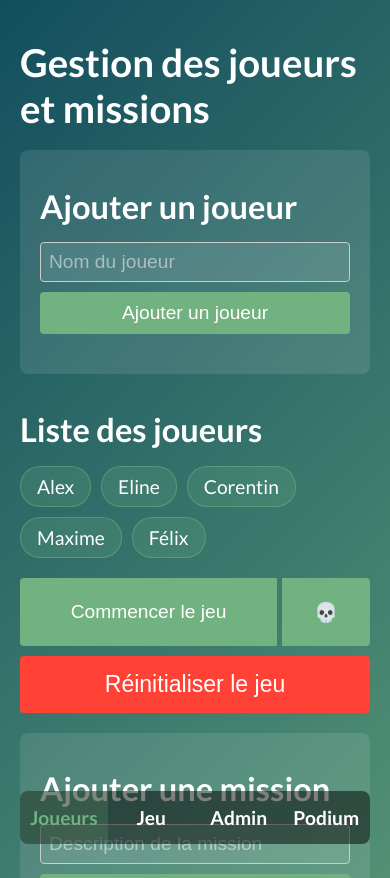
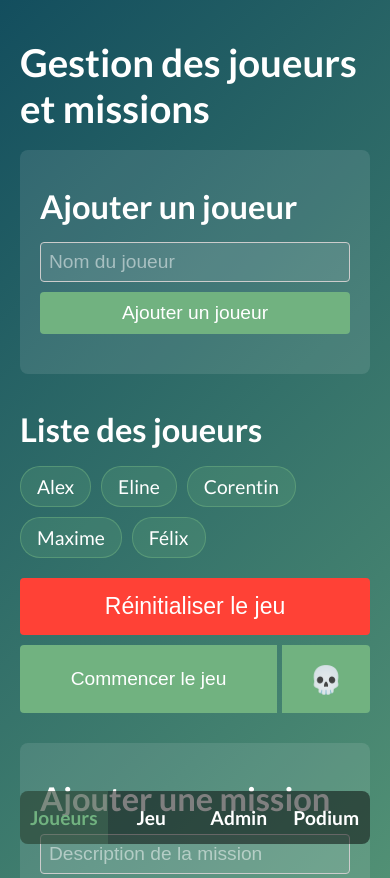
Before and after one commit to AlexandreGaultier/killer-game, a Vue app: page / in a window 390 px wide. Shown: the top 878 px of the page. Built offline with nearby package versions, Linux system fonts and the light colour scheme.

Commit message:
little fix on SetupView

```diff
--- a/src/views/SetupView.vue
+++ b/src/views/SetupView.vue
@@ -7,6 +7,7 @@
     </div>
     <PlayerList />
     <div class="game-controls">
+      <ResetButton class="reset-button" />
       <div class="start-controls">
         <button @click="startGame" class="start-button">Commencer le jeu</button>
         <div class="mode-selection">
@@ -14,7 +15,6 @@
           <label for="hardMode" title="Mode difficile">💀</label>
         </div>
       </div>
-      <ResetButton class="reset-button" />
     </div>
     <div class="card content-card">
       <h2>Ajouter une mission</h2>
@@ -178,8 +178,13 @@ export default defineComponent({
 @media (max-width: 768px) {
   .start-button,
   .mode-selection label {
+    margin-top: 10px;
     font-size: 1em;
     padding: 10px 20px;
   }
+
+  .mode-selection label {
+    font-size: 1.4em;
+  }
 }
 </style>
```
